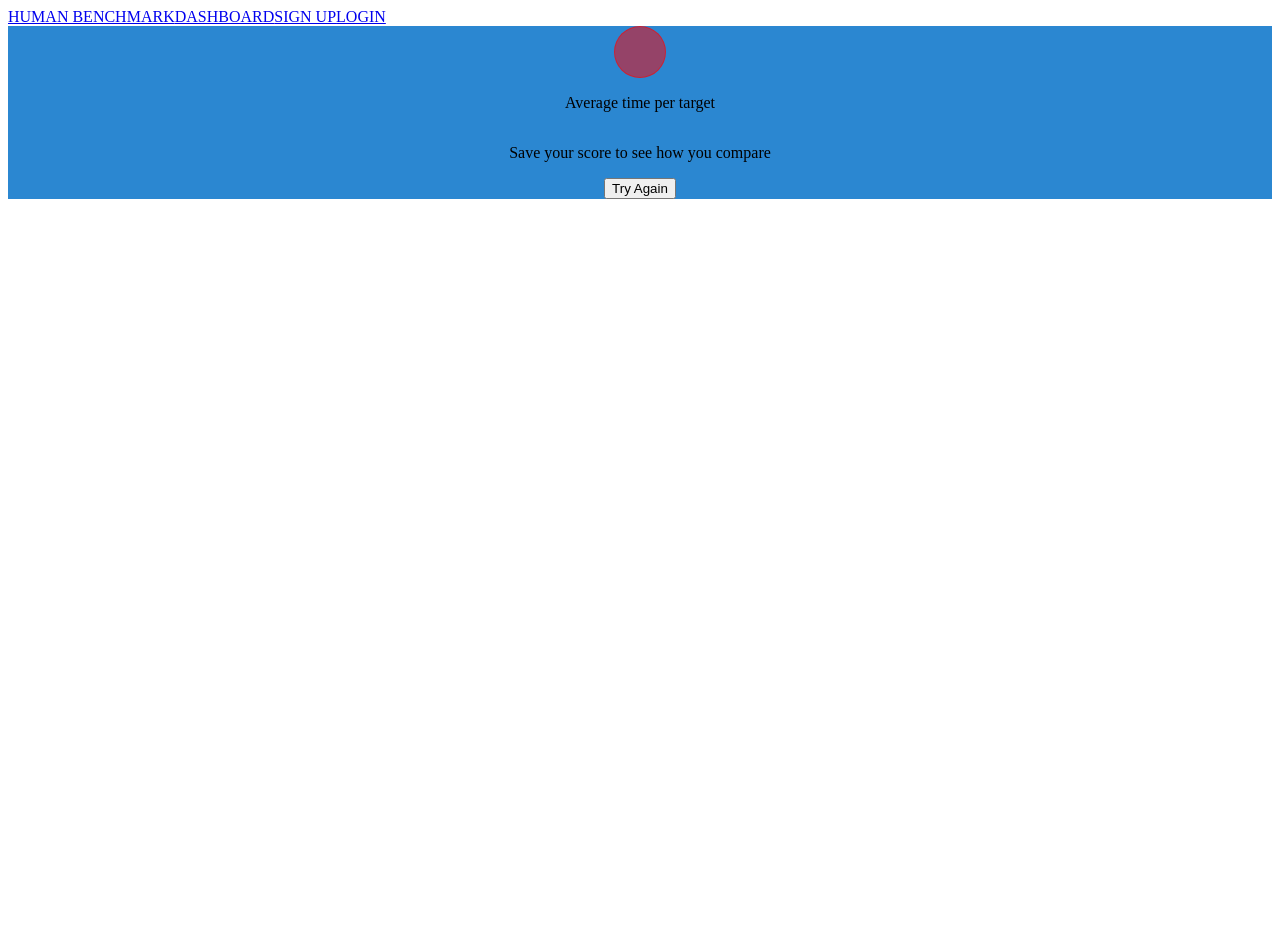
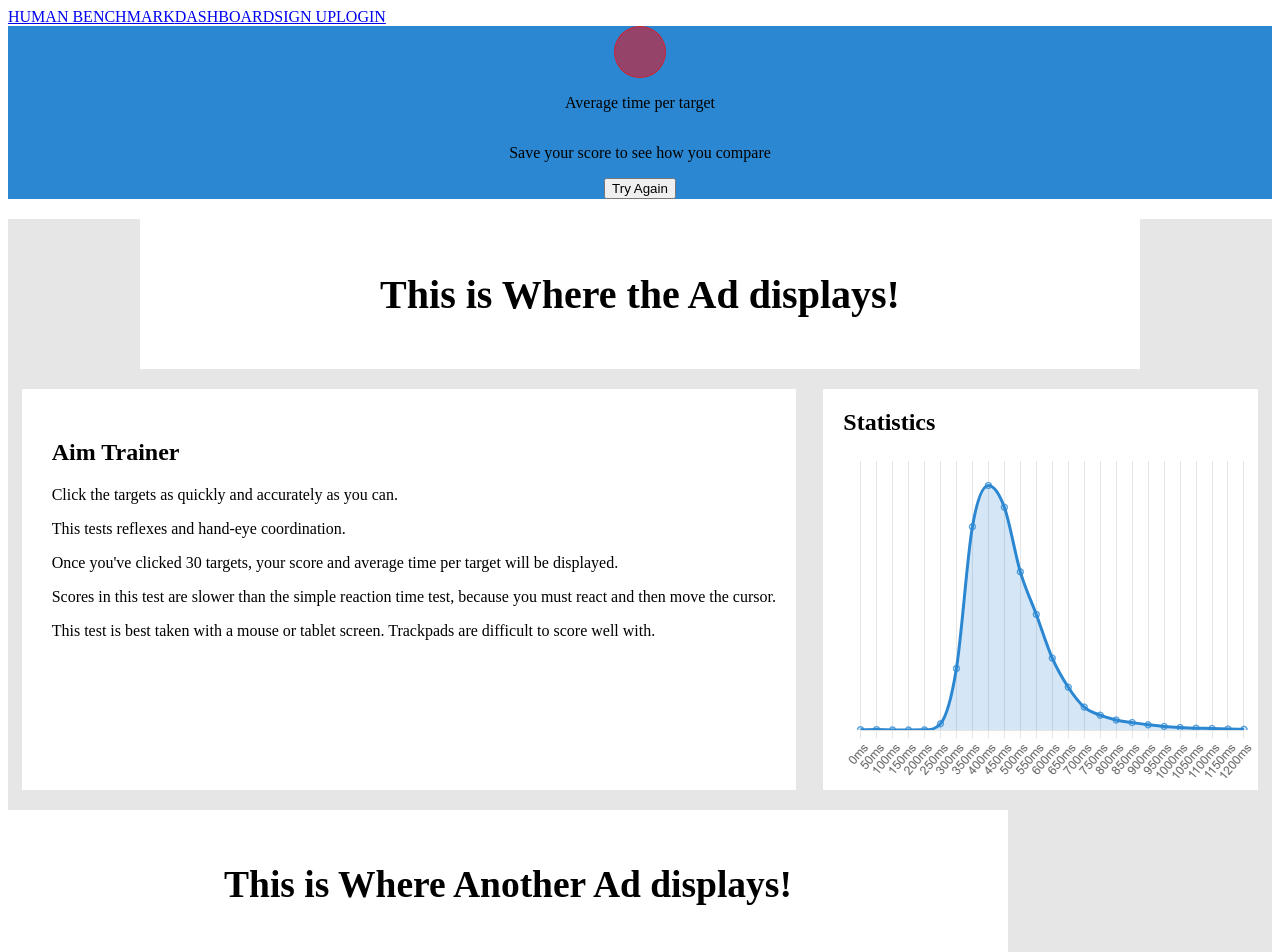
Before and after one commit to Kamalags24/human-bench, a Vue app: page / in a window 1280 px wide. Shown: the top 952 px of the page. Before the commit the page ends 800 px from the top, so only its background shows below. Built offline with nearby package versions, Linux system fonts and the light colour scheme.

Commit message:
la patie info de la page juste après me game area

```diff
--- a/index.html
+++ b/index.html
@@ -1,5 +1,5 @@
 <!DOCTYPE html>
-<html lang="en">
+<html lang="fr">
   <head>
     <meta charset="UTF-8">
     <link rel="icon" href="/favicon.ico">
--- a/src/App.vue
+++ b/src/App.vue
@@ -1,6 +1,6 @@
 <script setup>
-import { RouterLink, RouterView } from "vue-router";
 import gameArea from "@/components/gameArea.vue";
+import information from "@/components/information.vue";
 </script>
 
 <template>
@@ -13,7 +13,7 @@ import gameArea from "@/components/gameArea.vue";
     </nav>
   </div>
   <gameArea />
-  <RouterView />
+  <information />
 </template>
 
 <style scoped>
--- a/src/components/information.vue
+++ b/src/components/information.vue
@@ -1,9 +1,10 @@
 <template>
-  <div>
+  <div class="container">
+    <div class="second-container">
       <p>This is Where the Ad displays!</p>
     </div>
-  <div>
-    <div>
+    <div class="flex-container">
+      <div class="third-container">
           <h2>Aim Trainer</h2>
           <p>Click the targets as quickly and accurately as you can.</p>
           <p>This tests reflexes and hand-eye coordination.</p>
@@ -11,13 +12,12 @@
           <p>Scores in this test are slower than the simple reaction time test, because you must react and then move the cursor.</p>
           <p>This test is best taken with a mouse or tablet screen. Trackpads are difficult to score well with.</p>
       </div>
-
-    <div>
+      <div class="container-four">
           <h2>Statistics</h2>
-        <img src="public\statt.png" alt="">
+          <img src="/public/statt.png" alt="">
       </div>
-
-    <div>
+    </div>
+    <div class="container-five">
   <h2>This is Where Another Ad displays!</h2>
    </div>
   </div>
@@ -28,6 +28,65 @@
 
 </script>
 
-<style>
+<style scoped>
+  .container {
+    background-color: #e6e6e6;
+  }
+
+  .second-container {
+    margin: 0 auto;
+    display: flex;
+    justify-content: center;
+    align-items: center;
+    width: 1000px;
+    height: 150px;
+    margin-top: 20px;
+    margin-bottom: 20px;
+    font-weight: bold;
+    font-size: 40px;
+    background-color: #fff;
+  }
+
+  .third-container {
+    background-color: white;
+    padding: 30px;
+    padding-right: 20px;
+    margin: 0 auto;
+  }
+
+  .container-four {
+    background-color: white;
+    padding-left: 20px;
+    margin: 0 auto;
+  }
+
+  .container-five {
+    display: flex;
+    justify-content: center;
+    align-items: center;
+    width: 1000px;
+    height: 150px;
+    margin-top: 20px;
+    margin-bottom: 20px;
+    font-weight: bold;
+    font-size: 25px;
+    background-color: #fff;
+  }
+
+  .flex-container {
+  /* display: grid;
+  grid-template-columns: 1fr 1fr 1fr;
+  grid-template-rows: 1fr 1fr 1fr;
+  gap: 0px 0px;
+  grid-auto-flow: row;
+  grid-template-areas:
+    ". . ."
+    ". . ."
+    ". . ."; */
+
+  display: flex;
+  margin: 0 auto;
+}
+
 
 </style>
```
Lines whose indentation alone changed are shown as unchanged.
